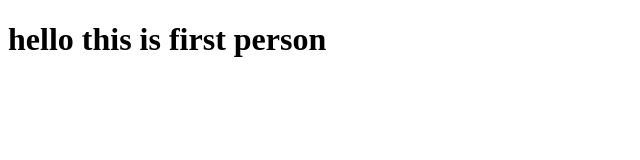
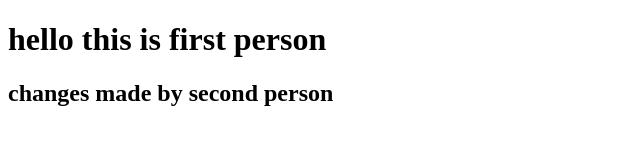
Before and after one commit to RamyaKata18/pullrequestrepo, a plain HTML site: page index.html in a window 1280 px wide. Shown: the whole page, without its empty margins (0-640 px from the left). Drawn offline with Linux system fonts and the light colour scheme.

Commit message:
changes made by second person

```diff
--- a/index.html
+++ b/index.html
@@ -7,5 +7,6 @@
 </head>
 <body>
     <h1>hello this is first person</h1>
+    <h2>changes made by second person</h2>
 </body>
 </html>
```
